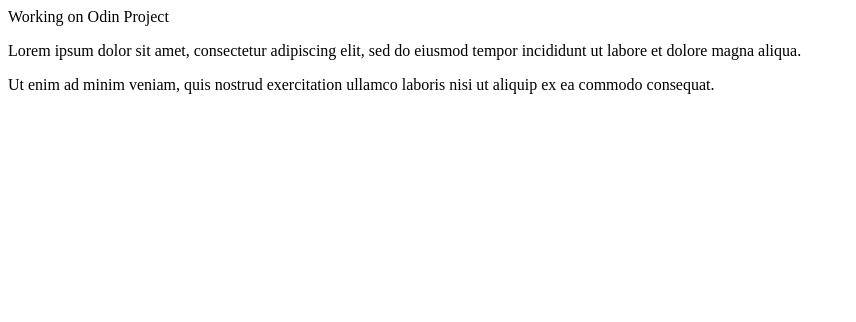
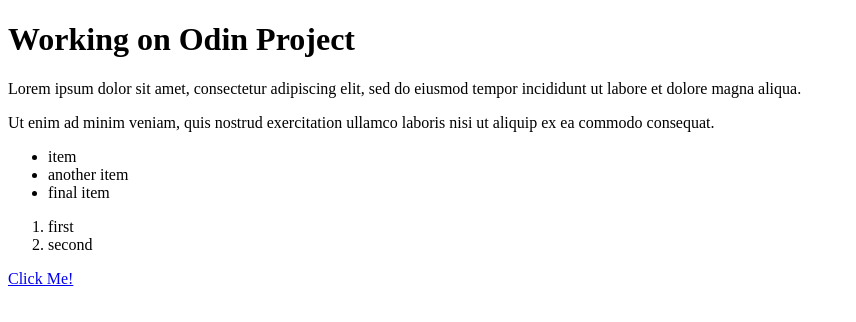
Before and after one commit to Jgasko/html-boilerplate, a plain HTML site: page index.html in a window 1280 px wide. Shown: the whole page, without its empty margins (0-856 px from the left). Drawn offline with Linux system fonts and the light colour scheme.

Commit message:
added lists and links to homepage

```diff
--- a/index.html
+++ b/index.html
@@ -6,13 +6,28 @@
     </head>
 
     <body>
-    Working on Odin Project
+    <h1>Working on Odin Project</h1>
 
     <p>Lorem ipsum dolor sit amet, consectetur adipiscing elit, sed do eiusmod tempor
         incididunt ut labore et dolore magna aliqua.</p>
 
-        <p>Ut enim ad minim veniam, quis nostrud exercitation ullamco laboris
+    <p>Ut enim ad minim veniam, quis nostrud exercitation ullamco laboris
         nisi ut aliquip ex ea commodo consequat.</p>
+
+
+    <ul>
+        <li>item</li>
+        <li>another item</li>
+        <li>final item</li>
+    </ul>
+    <ol>
+        <li>first</li>
+        <li>second</li>
+    </ol>
+    <a href="http://www.theodinproject.com/about">Click Me!</a>
+
+
+
 
     </body>
 </html>
```
